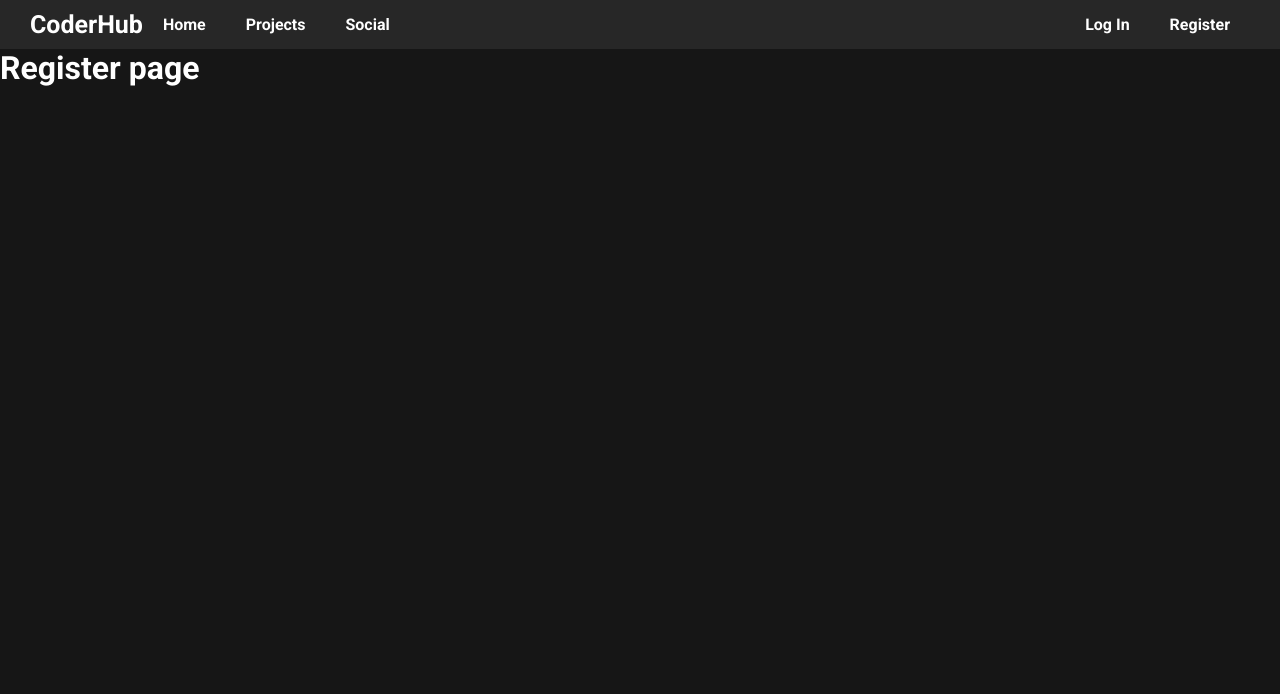
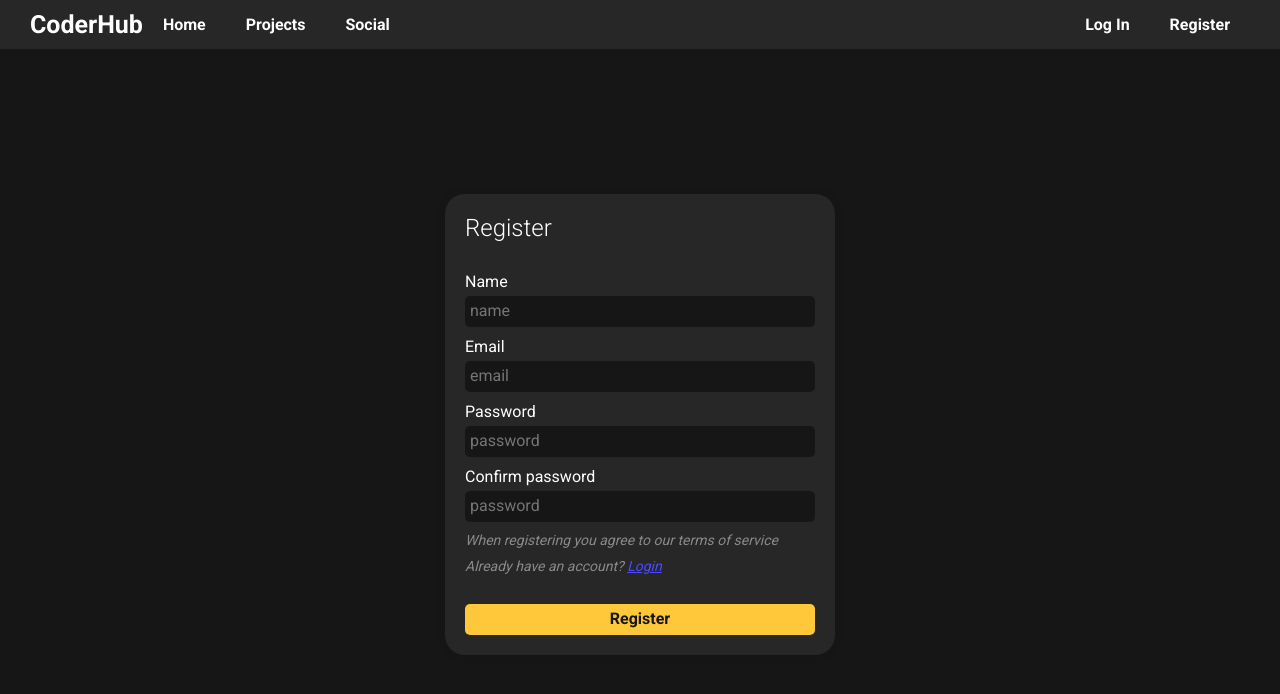
Before and after one commit to D0nFrancesco/Programmer-website, a React (Create React App) app in the folder coder_hub/frontend/: page /register in a window 1280 px wide. Shown: the top 694 px of the page. Built offline with nearby package versions, Linux system fonts and the light colour scheme.

Commit message:
Login and register page

```diff
--- a/coder_hub/frontend/src/components/header.js
+++ b/coder_hub/frontend/src/components/header.js
@@ -9,7 +9,7 @@ function Header() {
 		<header>
 			<nav>
 				<nav>
-					<h1>CoderHub</h1>
+					<h1><Link to="/" className="no-link">CoderHub</Link></h1>
 					<ul>
 						<li><Link to="/">Home</Link></li>
 						<li><Link to="/projects">Projects</Link></li>
--- a/coder_hub/frontend/src/pages/index.js
+++ b/coder_hub/frontend/src/pages/index.js
@@ -4,22 +4,8 @@ import '../static/css/components/card.css';
 
 function Index() {
     return (
-        <div className="App">
-            <div className="card" style={{width: "500px"}}>
-            <h3>Login</h3>
-            <div style={{height: "10px"}}></div>
-            <form>
-                <label htmlFor="name_input">Name</label>
-                <input type="text" name="name" id="name_input" placeholder="name" />
-                <div style={{height: "10px"}}></div>
-
-                <label htmlFor="password_input">Password</label>
-                <input type="password" name="name" id="password_input" placeholder="password" />
-                <div style={{height: "10px"}}></div>
-
-                <input className="submit button" type="submit" value="Login"/>
-            </form>
-            </div>
+        <div>
+            <h1>Index page</h1>
         </div>
     )
 }
--- a/coder_hub/frontend/src/pages/login.js
+++ b/coder_hub/frontend/src/pages/login.js
@@ -1,9 +1,30 @@
-
+import {
+  Link
+} from "react-router-dom";
 
 function Login() {
   return (
-    <div>
-      <h1>Login page</h1>
+    <div className="App">
+      <div className="center">
+        <div className="card" style={{ width: "350px" }}>
+          <h2>Login</h2>
+          <div style={{ height: "30px" }}></div>
+          <form>
+            <label htmlFor="email_input">Email</label>
+            <input type="email" name="email" id="email_input" placeholder="email" />
+            <div style={{ height: "10px" }}></div>
+
+            <label htmlFor="password_input">Password</label>
+            <input type="password" name="name" id="password_input" placeholder="password" />
+            <div style={{ height: "10px" }}></div>
+
+            <p className="small-text"><em>Don't have an account? <Link className="link" to="/register">Register</Link></em></p>
+            <div style={{ height: "30px" }}></div>
+
+            <input className="submit button" type="submit" value="Login" />
+          </form>
+        </div>
+      </div>
     </div>
   )
 }
--- a/coder_hub/frontend/src/pages/register.js
+++ b/coder_hub/frontend/src/pages/register.js
@@ -1,9 +1,41 @@
-
+import {
+  Link
+} from "react-router-dom";
 
 function Register() {
   return (
-    <div>
-      <h1>Register page</h1>
+    <div className="App">
+      <div className="center">
+        <div className="card" style={{ width: "350px" }}>
+          <h2>Register</h2>
+          <div style={{ height: "30px" }}></div>
+          <form>
+            <label htmlFor="name_input">Name</label>
+            <input type="text" name="name" id="name_input" placeholder="name" />
+            <div style={{ height: "10px" }}></div>
+
+            <label htmlFor="email_input">Email</label>
+            <input type="email" name="email" id="email_input" placeholder="email" />
+            <div style={{ height: "10px" }}></div>
+
+            <label htmlFor="password_input">Password</label>
+            <input type="password" name="password" id="password_input" placeholder="password" />
+            <div style={{ height: "10px" }}></div>
+
+            <label htmlFor="confirm_password_input">Confirm password</label>
+            <input type="password" name="confirm_password" id="confirm_password_input" placeholder="password" />
+            <div style={{ height: "10px" }}></div>
+
+            <p className="small-text"><em>When registering you agree to our terms of service</em></p>
+            <div style={{ height: "10px" }}></div>
+            <p className="small-text"><em>Already have an account? <Link to="/login" className="link">Login</Link></em></p>
+
+            <div style={{ height: "30px" }}></div>
+
+            <input className="submit button" type="submit" value="Register" />
+          </form>
+        </div>
+      </div>
     </div>
   )
 }
--- a/coder_hub/frontend/src/static/css/app.css
+++ b/coder_hub/frontend/src/static/css/app.css
@@ -11,12 +11,23 @@ body, html, #root {
     scroll-behavior: smooth;
     height: 100%;
     background-color: #161616;
+    display: flex;
+    flex-direction: column;
+}
+
+.App {
+    height: 100%;
 }
 
 /* Some standard classes */
 .no-link {
     color: white;
     text-decoration: none;
+}
+
+.link {
+    text-decoration: underline;
+    color: rgb(75, 75, 255);
 }
 
 button, .button, .small-button {
@@ -31,3 +42,10 @@ button, .button, .small-button {
     width: fit-content;
     padding: 5px 20px;
 }
+
+.center {
+    display: flex;
+    justify-content: center;
+    align-items: center;
+    height: 100%;
+}
--- a/coder_hub/frontend/src/static/css/components/form.css
+++ b/coder_hub/frontend/src/static/css/components/form.css
@@ -21,3 +21,8 @@ form input:focus, form textarea {
     border-bottom: 2px solid #FFC83A;
     border-radius: 5px 5px 0px 0px;
 }
+
+.small-text, .small-text * {
+    font-size: 14px;
+    color: #8a8a8a;
+}
```
